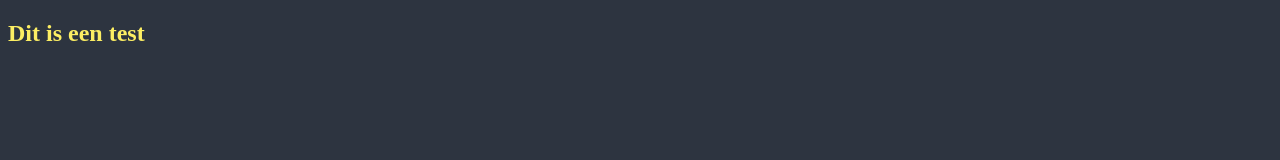
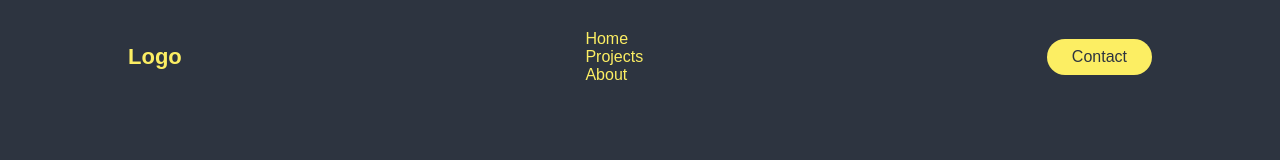
Before and after one commit to mviersel/website-gekkigheid, a plain HTML site: page index.html in a window 1280 px wide. Drawn offline with Linux system fonts and the light colour scheme.

Commit message:
Update linked files

```diff
--- /dev/null
+++ b/css/style.css
@@ -0,0 +1,67 @@
+/* Import */
+@import url('https://fonts.googleapis.com/css2?family=Montserrat:ital,wght@0,100;0,700;1,400&display=swap');
+
+/* Variables */
+* {
+    margin: 0;
+    padding: 0;
+}
+
+:root {
+    --main-background-color: #2d3440;
+    --main-font-color: #fcee63;
+}
+
+/* Elements */
+body {
+    background-color: var(--main-background-color);
+}
+
+h1 {
+    color: var(--main-font-color);
+}
+
+a {
+    text-decoration: none;
+}
+
+li,
+a,
+button {
+    font-family: "Monsterrat", sans-serif;
+    font-weight: 400;
+    font-size: 16px;
+    color: var(--main-font-color);
+}
+
+header {
+    display: flex;
+    justify-content: space-between;
+    align-items: center;
+    padding: 30px 10%;
+}
+
+/* Classes */
+.logo {
+    font-size: 22px;
+    font-weight: 800;
+}
+
+.nav_link {
+    list-style: none;
+}
+
+.nav_flex {
+    display: inline-block;
+}
+
+button {
+    padding: 9px 25px;
+    background-color: var(--main-font-color);
+    color: var(--main-background-color);
+    border: none;
+    border-radius: 50px;
+
+}
+
+/* Id's */
--- a/index.html
+++ b/index.html
@@ -4,19 +4,29 @@
 <head>
     <meta charset="UTF-8">
     <meta name="viewport" content="width=device-width, initial-scale=1.0">
-    <link rel="stylesheet" href="/style.css">
-    <script src="/script.js"></script>
+    <link rel="stylesheet" href="css/style.css">
+    <script src="js/script.js"></script>
     <title>Website gekkigheid | plek om te testen</title>
 </head>
 
 <body>
 
-    <nav></nav>
+    <header>
+        <a class="logo" href="#">Logo</a>
+        <nav class="nav_flex">
+            <ul class="nav_link">
+                <li><a href="#">Home</a></li>
+                <li><a href="#">Projects</a></li>
+                <li><a href="#">About</a></li>
+            </ul>
+        </nav>
+        <a class="nav_button" href="#"><button>Contact</button></a>
+    </header>
 
     <head></head>
     <section>
         <div>
-<h1>Dit is een test</h1>
+            <!-- <h1>Dit is een test</h1> -->
         </div>
     </section>
 
--- a/style.css
+++ /dev/null
@@ -1,19 +0,0 @@
-/* Variables */
-:root {
-    --main-background-color: #2d3440;
-    --main-font-color: #fcee63;
-}
-
-/* Elements */
-body {
-    background-color: var(--main-background-color);
-}
-
-h1 {
-    color: var(--main-font-color);
-}
-
-/* Classes */
-
-
-/* Id's */
```
Also changed, not shown: js/script.js (added).
